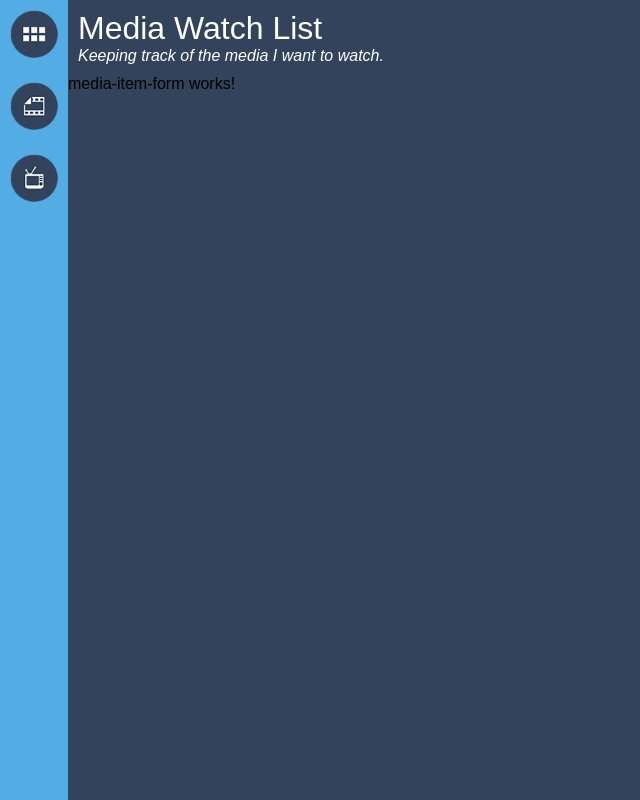
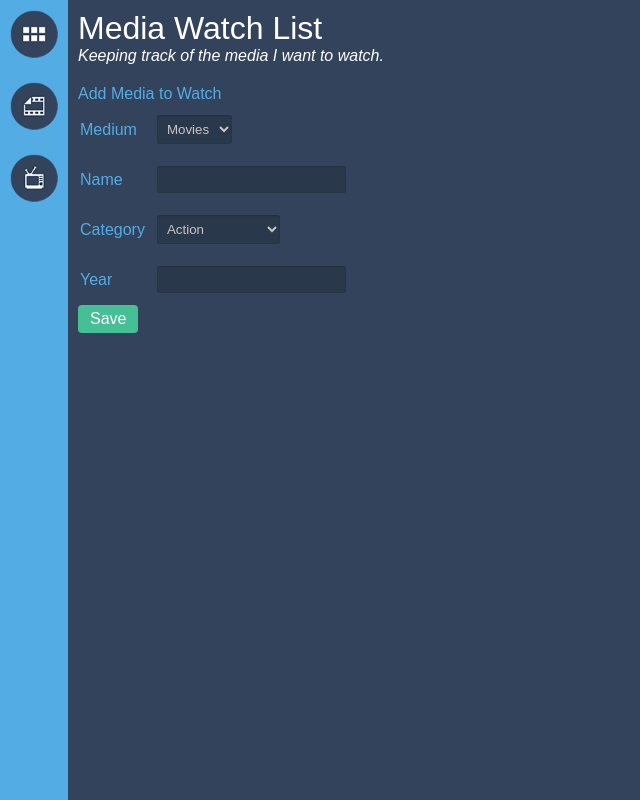
Before and after one commit to PrajapatiKundan/media-tracker-app, an Angular app: page /add in a window 1280 px wide. Shown: the whole page, without its empty margins (0-640 px from the left). Built offline with nearby package versions, Linux system fonts and the light colour scheme.

Commit message:
feat: Create basic html form

```diff
--- a/src/app/new-item/media-item-form/media-item-form.component.css
+++ b/src/app/new-item/media-item-form/media-item-form.component.css
@@ -0,0 +1,36 @@
+:host {
+  display: block;
+  padding: 10px;
+}
+header,
+label {
+  color: #53ace4;
+}
+input,
+select {
+  background-color: #29394b;
+  color: #c6c5c3;
+  border-radius: 3px;
+  border: none;
+  box-shadow: 0 1px 2px rgba(0, 0, 0, 0.2) inset,
+    0 -1px 0 rgba(0, 0, 0, 0.05) inset;
+  border-color: #53ace4;
+  padding: 6px;
+}
+td {
+  padding: 10px 10px 10px 0px;
+}
+button[type="submit"] {
+  background-color: #45bf94;
+  border: 0;
+  padding: 5px 12px;
+  font-size: 1em;
+  border-radius: 4px;
+  color: #ffffff;
+  cursor: pointer;
+}
+button[type="submit"]:disabled {
+  background-color: #333;
+  color: #666;
+  cursor: default;
+}
--- a/src/app/new-item/media-item-form/media-item-form.component.html
+++ b/src/app/new-item/media-item-form/media-item-form.component.html
@@ -1 +1,41 @@
-<p>media-item-form works!</p>
+<header>
+  <h2>Add Media to Watch</h2>
+</header>
+
+<form action="">
+  <table>
+    <tr>
+      <td><label for="medium">Medium</label></td>
+      <td>
+        <select name="medium" id="medium">
+          <option value="movies">Movies</option>
+          <option value="series">Series</option>
+        </select>
+      </td>
+    </tr>
+    <tr>
+      <td><label for="name">Name</label></td>
+      <td><input type="text" name="name" id="name" /></td>
+    </tr>
+    <tr>
+      <td><label for="category">Category</label></td>
+      <td>
+        <select name="category" id="category">
+          <option value="Action">Action</option>
+          <option value="Science Fiction">Science Fiction</option>
+          <option value="Comedy">Comedy</option>
+          <option value="Drama">Drama</option>
+          <option value="Horror">Horror</option>
+          <option value="Romance">Romance</option>
+        </select>
+      </td>
+    </tr>
+    <tr>
+      <td><label for="year">Year</label></td>
+      <td>
+        <input type="text" name="year" id="year" maxlength="4" />
+      </td>
+    </tr>
+  </table>
+  <button type="submit">Save</button>
+</form>
```
